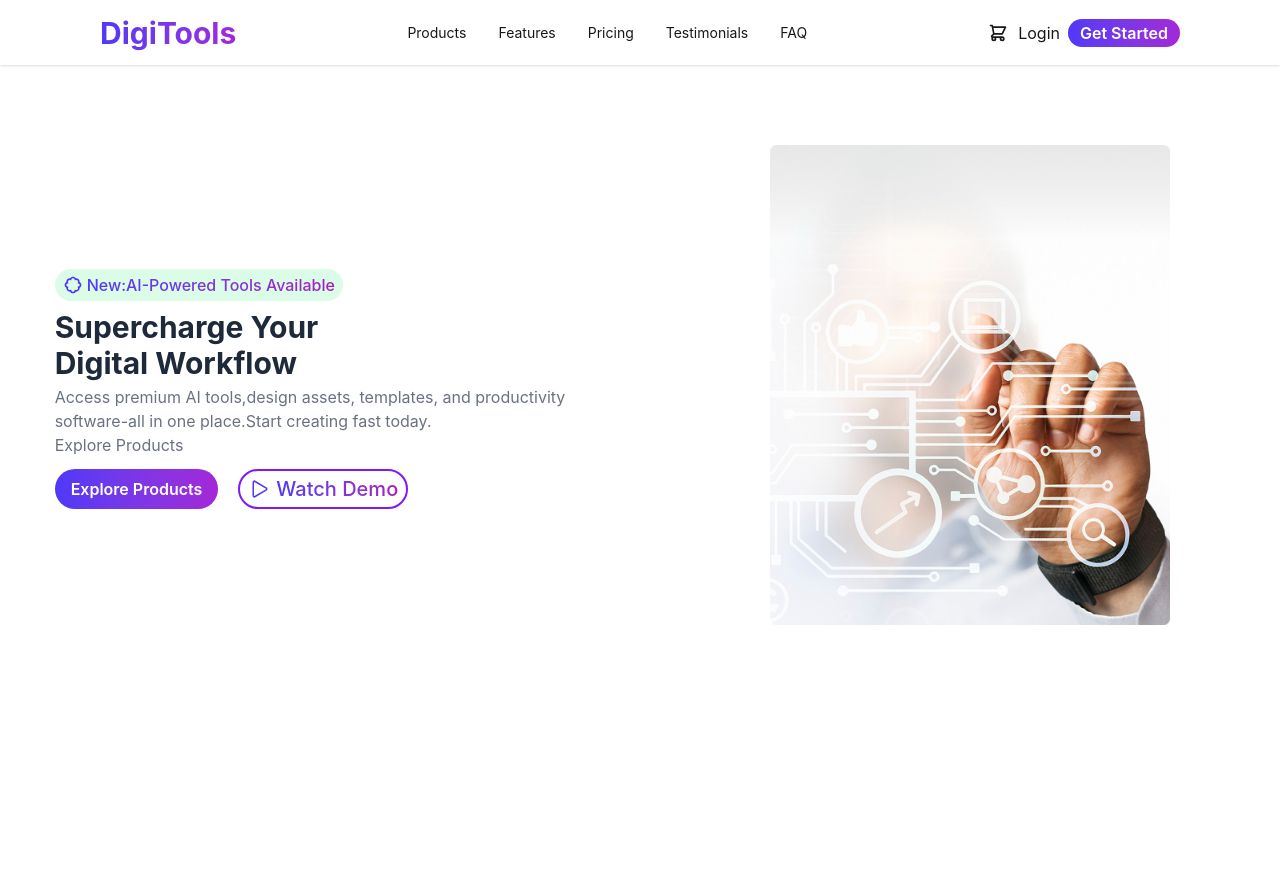
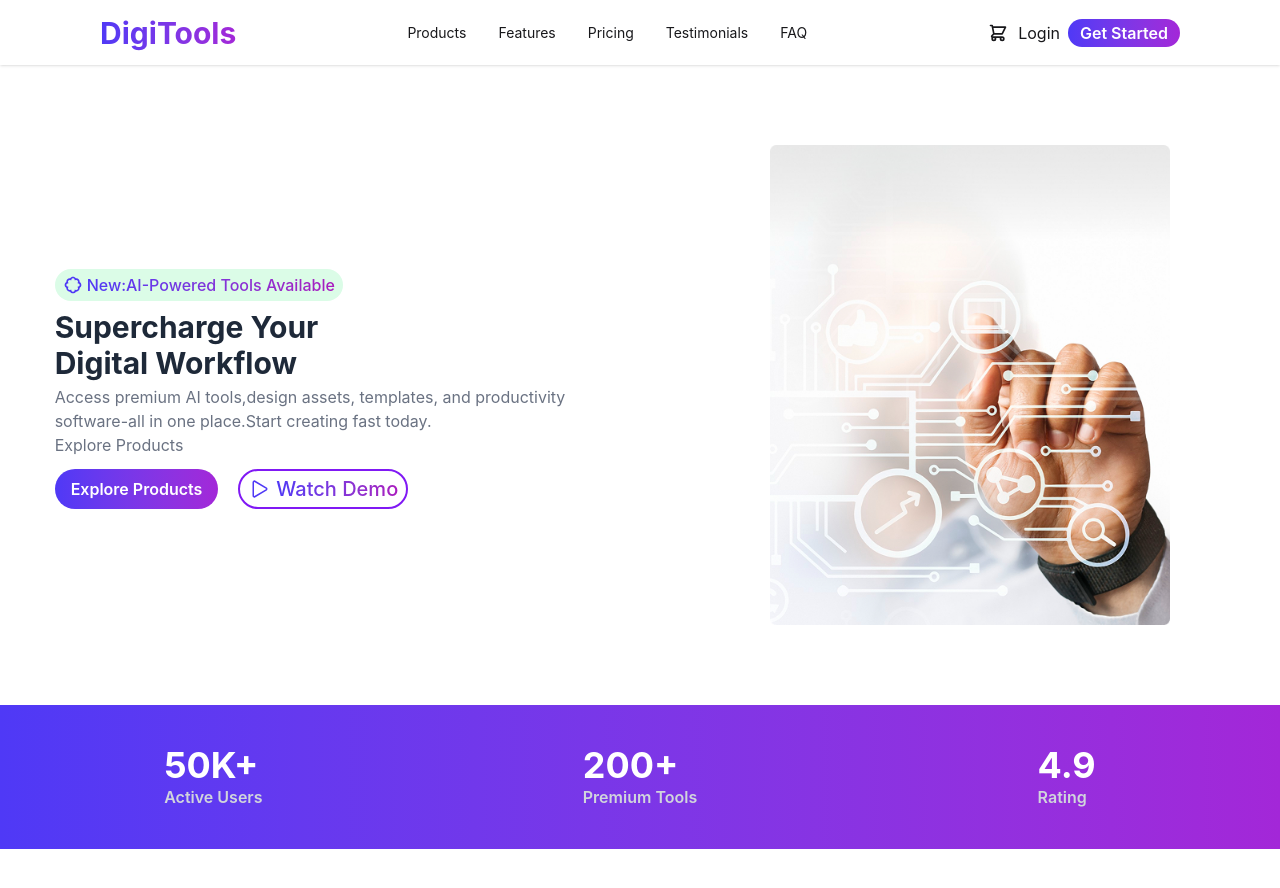
Before and after one commit to Nishitasarker/Digitools-platform, a React (Vite) app: page / in a window 1280 px wide. Shown: the top 888 px of the page. Before the commit the page ends 800 px from the top, so only its background shows below. Built offline with nearby package versions, Linux system fonts and the light colour scheme.

Commit message:
border section done

```diff
--- a/src/App.jsx
+++ b/src/App.jsx
@@ -2,7 +2,7 @@
 import './App.css'
 import Navbar from "./Components/Navbar/Navbar"
 import HeroSection from "./Components/Navbar/HeroSection/HeroSection"
-
+import Border from "./Components/Border/Border"
 function App() {
   // const [count, setCount] = useState(0)
 
@@ -10,6 +10,7 @@ function App() {
     <>
     <Navbar></Navbar>
     <HeroSection></HeroSection>
+    <Border></Border>
 
     </>
   )
--- /dev/null
+++ b/src/Components/Border/Border.jsx
@@ -0,0 +1,27 @@
+import React from 'react';
+
+const Border = () => {
+    return (
+        <section className='pb-15'>
+          <div className="grid grid-cols-1 sm:grid-cols-3 justify-items-center bg-gradient-to-r from-[#4F39F6] to-[#a327d8] text-white font-semibold   py-10">
+          <div>
+           <p className='font-bold text-4xl text-white'>50K+</p>
+           <p className='text-gray-300'>Active Users</p>
+          </div>
+
+          <div>
+            <p className='font-bold text-4xl text-white'>200+</p>
+           <p className='text-gray-300'>Premium Tools</p>
+          </div>
+
+          <div>
+            <p className='font-bold text-4xl text-white'>4.9</p>
+           <p className='text-gray-300'>Rating</p>
+          </div>
+
+          </div>
+        </section>
+    );
+};
+
+export default Border;
```
